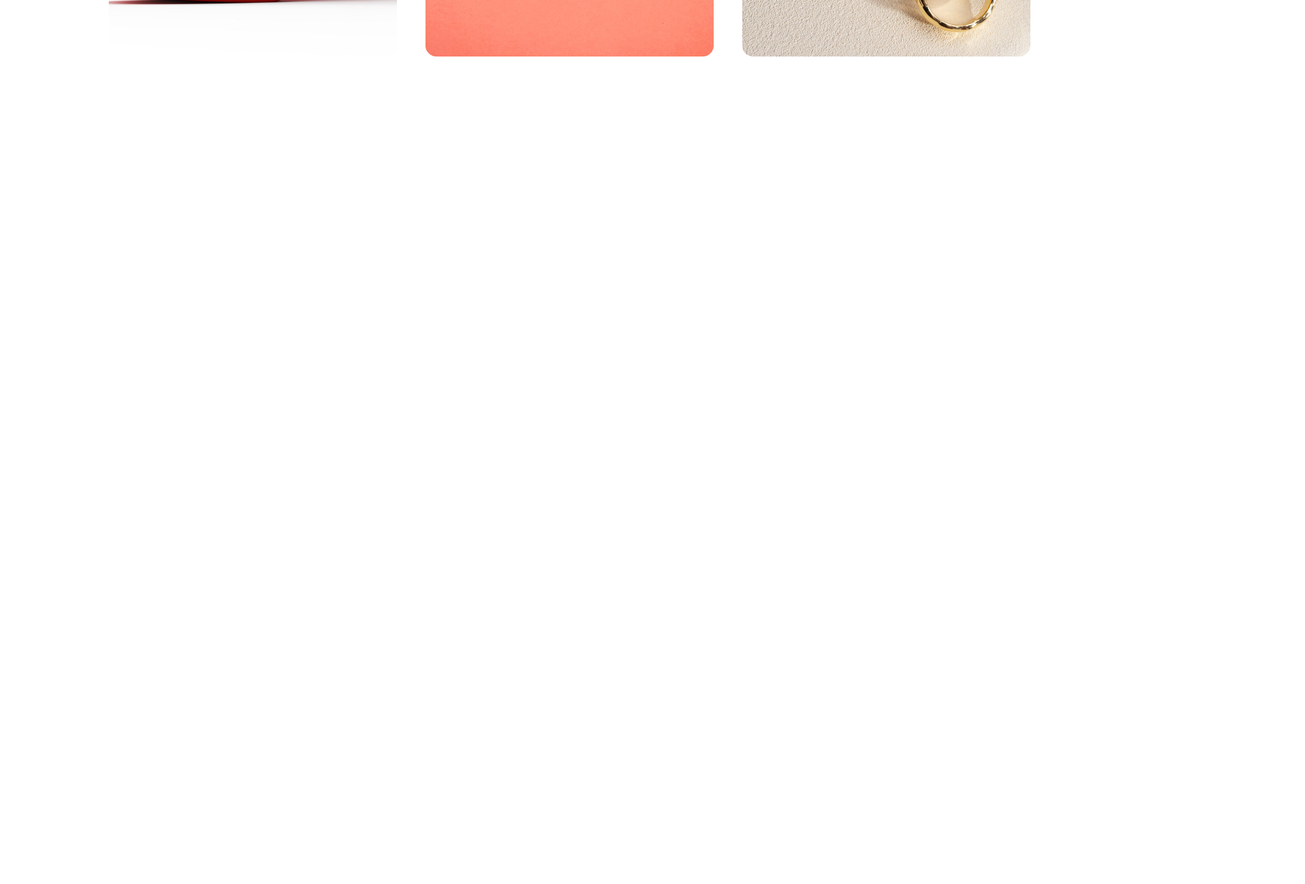
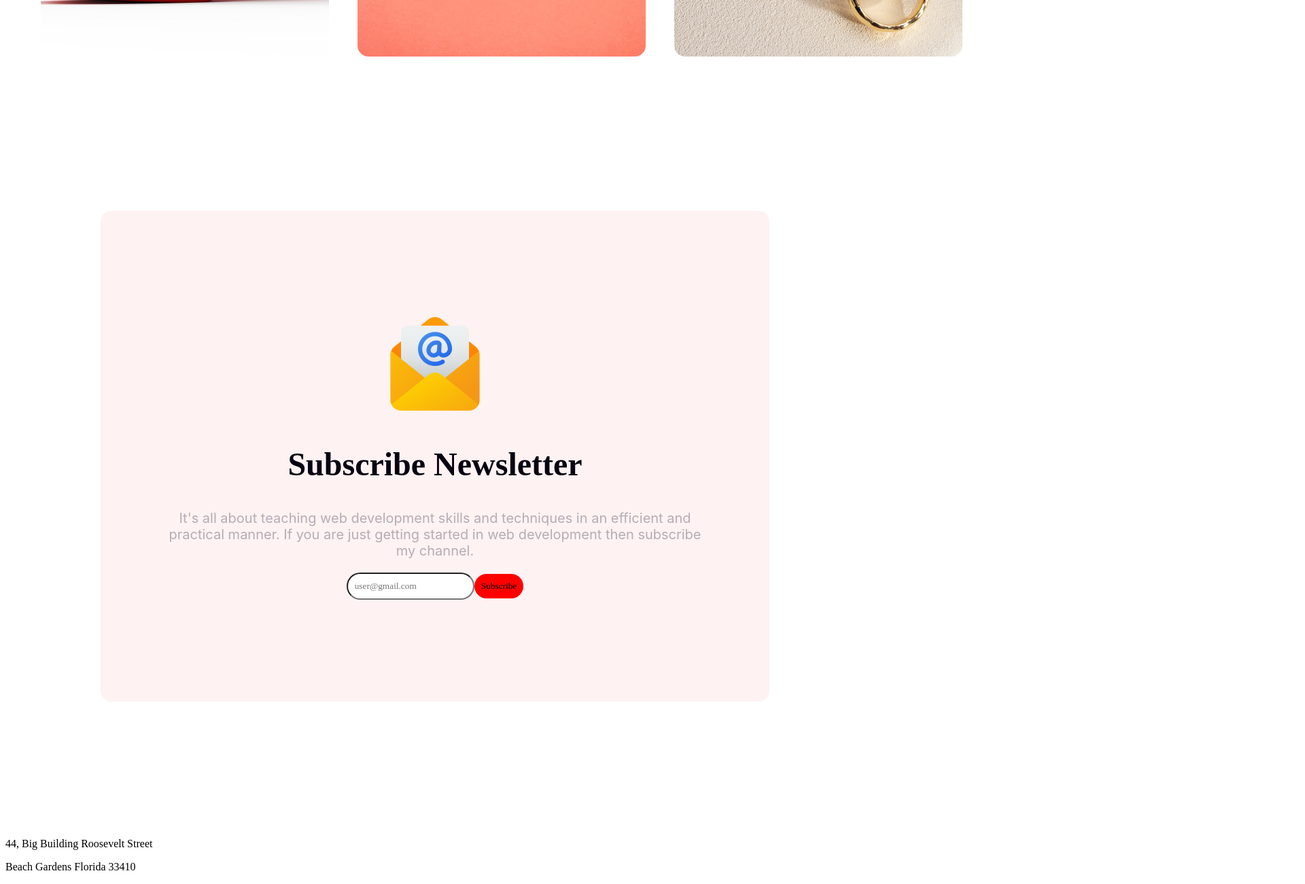
Before and after one commit to Shohagcse123/First_Assignment, a plain HTML site: page index.html in a window 1280 px wide. Shown: the part 3582-4882 px from the top of the page at 68% size, 1920 px wide, since content can reach past the window. Before the commit the page ends 3692 px from the top, so only its background shows below. Drawn offline with Linux system fonts and the light colour scheme.

Commit message:
updated code

```diff
--- a/index.html
+++ b/index.html
@@ -70,7 +70,40 @@
                 </div>
             </div>
         </section>
+        <section>
+            <div class="subscribe">
+                <div class="mail-img"> <img src="resources/Group 61.png" alt=""></div>
+                <div class="subscribe-text">
+                  <h2 class="subscribe-heading">Subscribe Newsletter</h2>
+                  <p class="subscribe-desc">It's all about teaching web development skills and techniques in an efficient and practical manner. If you are just getting started in web development then subscribe my channel.</p>
+                </div>
+                <div class="input-container">
+                <input type="email" name="" class="input-field" id="" placeholder="user@gmail.com">
+                <button type="submit" class="subscribe-button">Subscribe</button>
+                </div>
+            </div>
+        </section>
     </main>
-    <footer></footer>
+    <footer>
+         <div class="footer-style">
+           <div class="first-row">
+            <div class="first-row-item">
+                <p>44, Big Building Roosevelt Street
+                </p>
+            </div>
+             <div class="first-row-second-item">
+                <p> Beach Gardens Florida 33410</p>
+             </div>
+            </div>
+
+           </div>
+           <div class="second-row">
+
+           </div>
+
+
+         </div>
+
+    </footer>
 </body>
 </html>
--- a/styles.css
+++ b/styles.css
@@ -130,18 +130,21 @@ padding: 5px;
 }
 /* Awesome portfolio design */
 .portfolio{
-  text-align:left;
-  padding-left: 130px;
+  text-align:center;
+  margin-right: 20px;
+  margin-left: 30px;
+
   background: #FFF;
 }
 .portfolio-image{
-  width: 4240px;
-height: 450px;
+  width: 20%;
+height: 20%;
 border-radius: 16px;
 
 }
- .portfolio-image table tr td:hover{
-  border: 1px solid brown;
+ .portfolio-image tr td:hover{
+ border: 1px solid brown;
+
 
 
  }
@@ -168,5 +171,64 @@ text-transform: capitalize;
   color: rgba(7, 2, 17, 0.60);
 font-family: Inter;
 font-size: 20px;
+ }
+ /* Subscribe banner dsign */
+ .subscribe{
+  display: block;
+  text-align: center;
+  margin:200px 140px ;
+  padding: 150px 100px;
+  border-radius: 16px;
+
+
+
+background: rgba(255, 0, 0, 0.05);
+ }
+ .subscribe-desc{
+  color: rgba(132, 127, 140, 0.6);
+
+font-family: Inter;
+font-size: 20px;
 
  }
+ .subscribe-heading{
+  color: #070211;
+font-size: 48px;
+
+text-transform: capitalize;
+ }
+
+ .input-container{
+ display: flex;
+align-items: center;
+justify-content: center;
+border:none;
+outline: none;
+border-radius: 50px;
+
+
+ }
+ /* .input-feild{
+  width: 648px;
+  height: 102px;
+  padding: 20px;
+  display: relative;
+
+ } */
+  /* .action-button{
+
+  padding:8px 6px;
+ } */
+ .input-container input,button{
+  border-radius: 50px;
+  padding:10px;
+
+
+ }
+ .input-container button{
+  background-color: red;
+  padding:10px;
+  border: none;
+  outline: none;
+  gap: 0;
+ }
```
